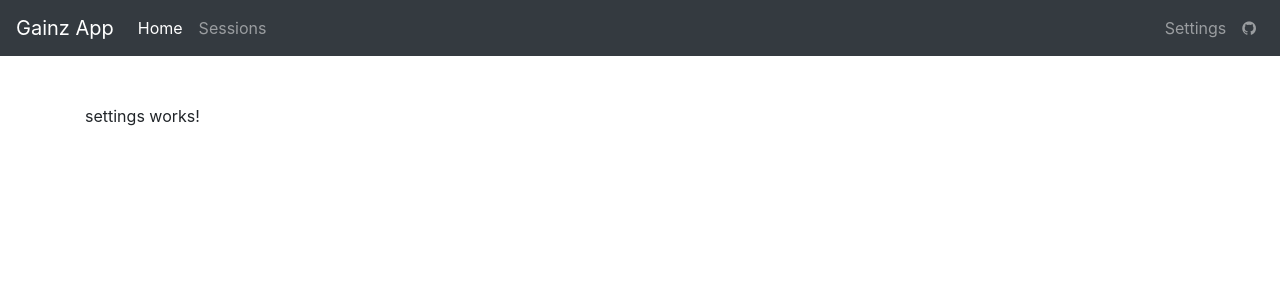
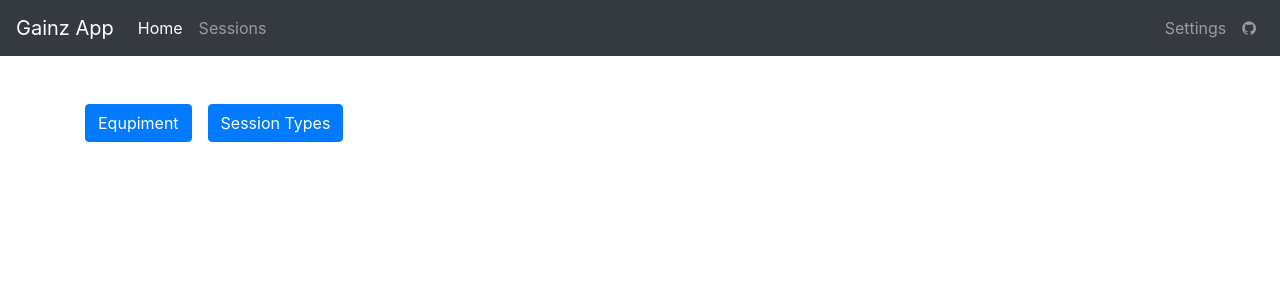
Before and after one commit to jandrew89/gainz-client, an Angular app: page /settings in a window 1280 px wide. Shown: the top 300 px of the page. Built offline with nearby package versions, Linux system fonts and the light colour scheme.

Commit message:
settings-setup

```diff
--- a/src/app/components/lifts/lifts-list/lifts-list.component.css
+++ b/src/app/components/lifts/lifts-list/lifts-list.component.css
@@ -0,0 +1,21 @@
+#container {
+    width: 100%;
+    max-width: 700px;
+    margin: 2em auto;
+}
+.cols {
+    -moz-column-count:3;
+    -moz-column-gap: 3%;
+    -moz-column-width: 30%;
+    -webkit-column-count:3;
+    -webkit-column-gap: 3%;
+    -webkit-column-width: 30%;
+    column-count: 3;
+    column-gap: 3%;
+    column-width: 30%;
+}
+.box {
+    margin-bottom: 20px;
+    height:100px;
+    background:#BFBFBF;
+}
--- a/src/app/components/session/sessions-list/sessions-list.component.html
+++ b/src/app/components/session/sessions-list/sessions-list.component.html
@@ -1,7 +1,7 @@
 <div class="card">
     <div class="card-header">
       <div>Past Sessions</div>
-      <button class="btn btn-primary mr-3" [routerLink]="['/session-add/0/0/edit']">
+      <button class="btn btn-primary mr-3" [routerLink]="['/sessions/session-add/0/0/edit']">
         <i class="fa fa-plus"></i> New Session
       </button>
     </div>
--- a/src/app/components/settings/settings/settings.component.html
+++ b/src/app/components/settings/settings/settings.component.html
@@ -1 +1,8 @@
-<p>settings works!</p>
+<div id="container" class="cols">
+        <button type="button" [routerLink]="['/lifts']" class="btn btn-primary mr-3" data-toggle="button" aria-pressed="false">
+            Equpiment
+        </button>
+        <button type="button" [routerLink]="['/sessions/types']" class="btn btn-primary mr-3" data-toggle="button" aria-pressed="false">
+            Session Types
+        </button>
+    </div>
```
Also changed, not shown: src/app/app.module.ts (+9 -1 lines).
